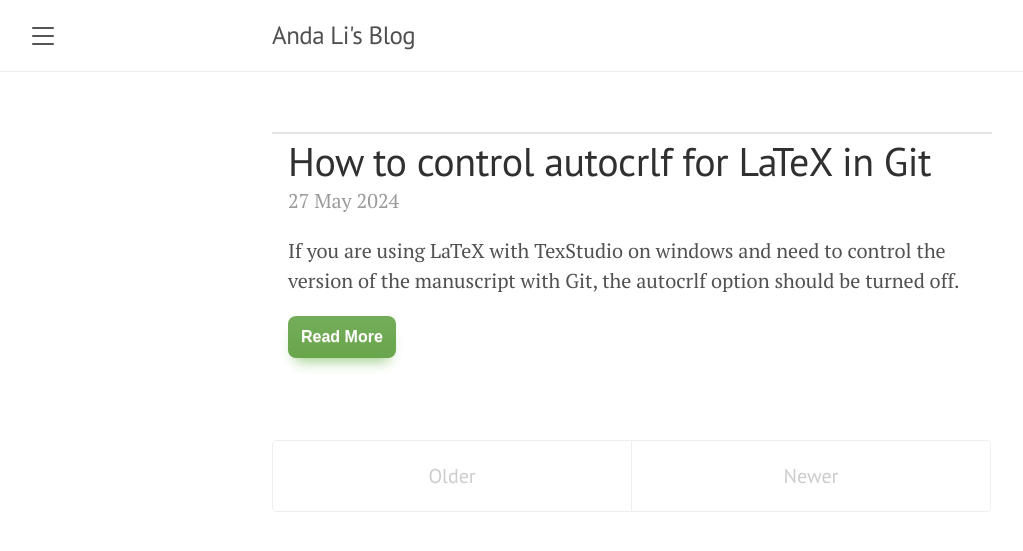
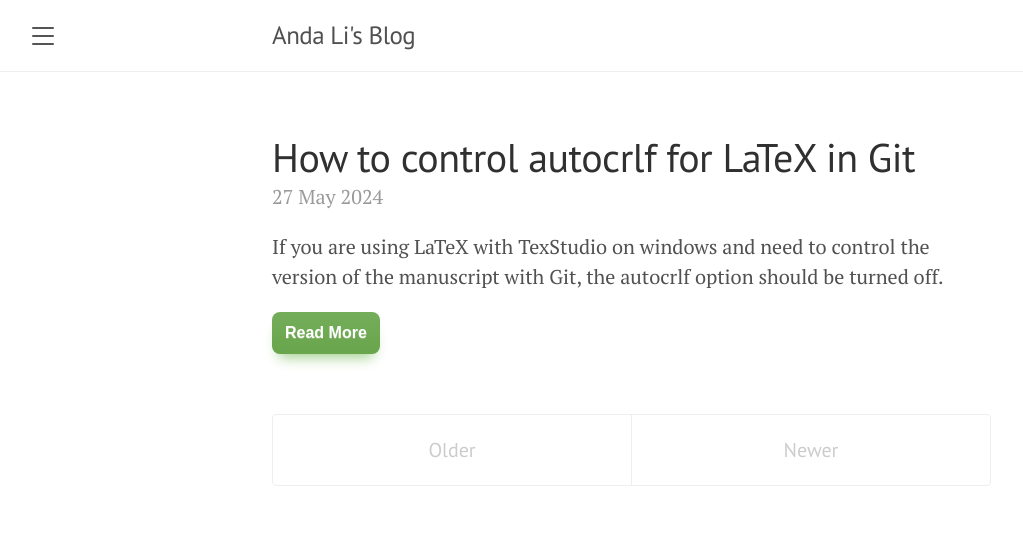
Before and after one commit to andali89/blog, a Jekyll site: the page built from index.html, in a window 1280 px wide. Shown: the top 551 px of the page, without its empty margins (8-1031 px from the left). Built offline with Jekyll 4.4.1, drawn with Linux system fonts in a browser that asks for light colours; the list of posts is cut into pages by our own code.

Commit message:
update line

```diff
--- a/_contents/notes.html
+++ b/_contents/notes.html
@@ -8,7 +8,11 @@
 <div class="posts">
   {% assign posts_by_title = site.notes | sort: "date" %}
   {% for post in posts_by_title %}
+  {% if forloop.index == 1 %}
+  <div class="post-card-first">
+  {% else %}
   <div class="post-card">
+  {% endif %}
     <h1 class="post-title">
       <a href="{{ post.url | absolute_url }}">
         {{ post.title }}
--- a/index.html
+++ b/index.html
@@ -5,7 +5,11 @@
 
 <div class="posts">
   {% for post in paginator.posts %}
+  {% if forloop.index == 1 %}
+  <div class="post-card-first">
+  {% else %}
   <div class="post-card">
+  {% endif %}
     <h1 class="post-title">
       <a href="{{ post.url | absolute_url }}">
         {{ post.title }}
--- a/public/css/lanyon.css
+++ b/public/css/lanyon.css
@@ -307,9 +307,11 @@
   margin-bottom: 4em;
 }
 .post-card {
-  margin-bottom: 0em;
   border-top: 2px solid rgb(230, 227, 227);
-  padding: 2px 16px;
+  padding-top: 1em;
+}
+.post-card-first {
+  border-top: 0px solid rgb(230, 227, 227);
 }
 
 /* Blog post or page title */
```
